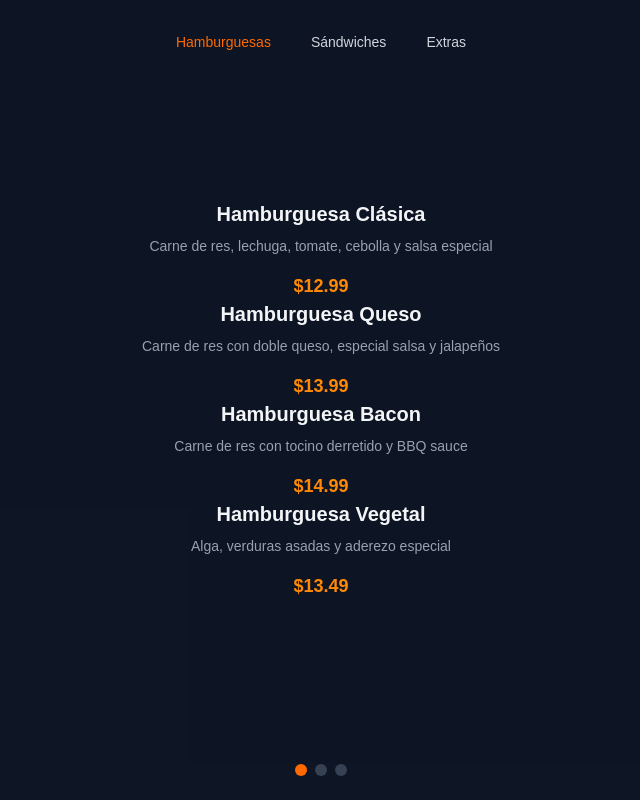
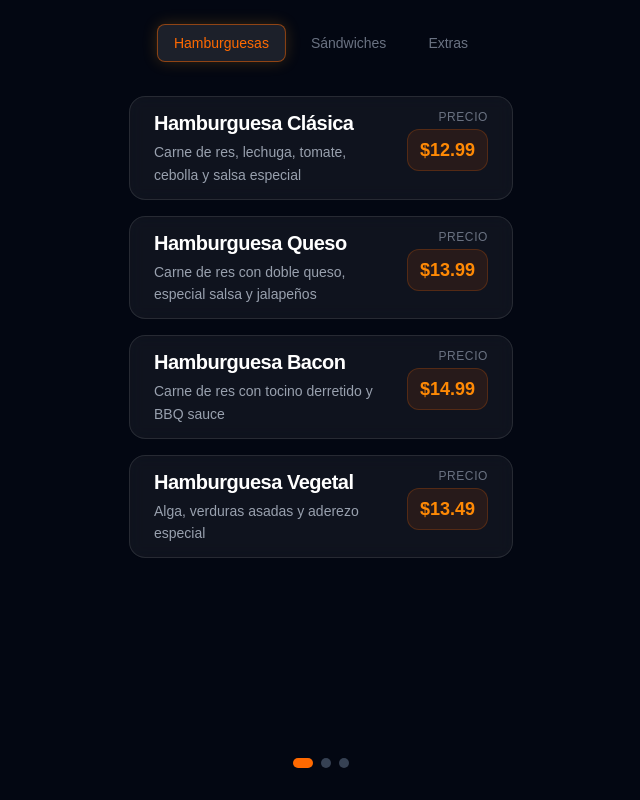
Before and after one commit to BrLearnix/carta, a Next.js app: page / in a window 1280 px wide. Shown: the whole page, without its empty margins (319-959 px from the left). Built offline with nearby package versions, Linux system fonts and the light colour scheme.

Commit message:
se implemento mejor diseño basico

```diff
--- a/app/page.tsx
+++ b/app/page.tsx
@@ -1,6 +1,6 @@
 "use client";
 
-import React, { useState, useEffect, useRef } from "react";
+import React, { useState, useRef } from "react";
 
 type MenuItem = {
   label: string;
@@ -33,86 +33,102 @@ const categories = [
   { id: "extras", label: "Extras" }
 ] as const;
 
-const translateXValues = ["0%", "-100%", "-200%"];
-
-function getSectionClasses(index: number): string {
-  const isActive = index === 0 ? "bg-gray-900/80" : index === 1 ? "bg-gray-800/80" : "bg-gray-900/80";
-  const tx = translateXValues[index];
-  const rotate = index === 0 ? "rotateY(0deg)" : index === 1 ? "rotateY(-15deg)" : "rotateY(-30deg)";
-  const scale = index === 0 ? "1" : "0.9";
-  const perspective = "perspective(1000px)";
-  return `min-h-screen flex flex-col items-center justify-center ${isActive} ${perspective} transform translateX(${tx}) ${rotate} scale(${scale}) transition-transform duration-500 ease-out`;
-}
-
 export default function Home() {
   const [activeIndex, setActiveIndex] = useState(0);
-  const swipeStartX = useRef<number>(0);
+  const scrollRef = useRef<HTMLDivElement>(null);
 
-  useEffect(() => {
-    swipeStartX.current = 0;
-  }, [activeIndex]);
-
-  const handleTouchStart = (e: React.TouchEvent) => {
-    swipeStartX.current = (e.touches[0] as Touch).clientX;
-  };
-
-  const handleTouchEnd = (e: React.TouchEvent) => {
-    let clientXValue = swipeStartX.current;
-    if (e.changedTouches) {
-      const lastTouch = e.changedTouches[e.changedTouches.length - 1];
-      clientXValue = lastTouch.clientX;
-    } else if (e.touches) {
-      const firstTouch = e.touches[0];
-      clientXValue = firstTouch.clientX;
-    }
-    const diff = clientXValue - swipeStartX.current;
-
-    if (Math.abs(diff) > 50) {
-      if (diff < 0 && activeIndex < 2) {
-        setActiveIndex(prev => prev + 1);
-      } else if (diff > 0 && activeIndex > 0) {
-        setActiveIndex(prev => prev - 1);
+  const scrollToSection = (index: number) => {
+    setActiveIndex(index);
+    if (scrollRef.current) {
+      const section = scrollRef.current.children[index] as HTMLElement;
+      if (section) {
+        section.scrollIntoView({ behavior: "smooth", inline: "start" });
       }
     }
   };
 
+  const handleScroll = (e: React.UIEvent) => {
+    const container = e.currentTarget as HTMLDivElement;
+    const scrollLeft = container.scrollLeft;
+    const containerWidth = container.clientWidth;
+    const index = Math.round(scrollLeft / containerWidth);
+    if (index >= 0 && index < categories.length) {
+      setActiveIndex(index);
+    }
+  };
+
   return (
-    <div
-      className="min-h-screen overflow-x-hidden swiping-container bg-gray-950"
-      onTouchStart={handleTouchStart}
-      onTouchEnd={handleTouchEnd}
-    >
+    <div className="min-h-screen bg-gray-950 overflow-hidden">
       <nav
-        className="fixed top-6 left-1/2 -translate-x-1/2 flex space-x-2 z-10"
-        style={{ padding: '0 1rem' }}
+        className="fixed top-6 left-1/2 -translate-x-1/2 flex space-x-2 z-20"
+        style={{ padding: "0 1rem" }}
       >
         {categories.map((cat, i) => (
           <button
             key={cat.id}
-            onClick={() => setActiveIndex(i)}
-            className={`px-4 py-2 rounded text-gray-300 text-sm font-medium transition-colors ${activeIndex === i ? 'text-orange-500' : 'hover:text-orange-400'}`}
+            onClick={() => scrollToSection(i)}
+            className={`px-4 py-2 rounded-lg text-sm font-medium transition-all duration-300 ${activeIndex === i
+              ? "bg-white/10 text-orange-500 border border-orange-500/50 shadow-[0_0_15px_rgba(250,166,26,0.2)]"
+              : "text-gray-500 hover:text-orange-400 hover:bg-white/5 hover:border-white/10 border border-transparent"
+            }`}
           >
             {cat.label}
           </button>
         ))}
       </nav>
 
-      <div className={getSectionClasses(activeIndex)}>
-        {menuItems[categories[activeIndex].id].map((item: MenuItem) => (
-          <div key={item.label} className="w-full max-w-sm text-center">
-            <h2 className="text-xl font-bold text-gray-100 mb-2">{item.label}</h2>
-            <p className="text-gray-400 text-sm mb-4">{item.desc || ""}</p>
-            <div className="text-orange-400 text-lg font-bold">{item.price}</div>
+      <div
+        ref={scrollRef}
+        className="flex flex-row overflow-x-auto scroll-snap-x h-full no-scrollbar -mx-4 pt-24 pb-24"
+        onScroll={handleScroll}
+      >
+        {categories.map((cat, i) => (
+          <div
+            key={cat.id}
+            className={`snap-start w-full min-w-full flex-shrink-0 flex flex-col items-center justify-center px-4 transition-all duration-500 ${
+              activeIndex === i
+                ? "opacity-100 scale-100 grayscale-0 filter-none"
+                : "opacity-45 scale-95 grayscale filter-[blur(2px)] pointer-events-none"
+            }`}
+          >
+            {menuItems[cat.id].map((item: MenuItem) => (
+              <div
+                key={item.label}
+                className="flex flex-row items-start justify-between gap-6 w-full max-w-sm bg-white/5 backdrop-blur-sm border border-white/10 rounded-2xl px-6 py-3 hover:bg-white/10 transition-colors duration-300 cursor-pointer mb-4"
+              >
+                <div className="flex-1 text-left">
+                  <h2 className="text-xl font-bold text-white mb-1 tracking-tight">
+                    {item.label}
+                  </h2>
+                  <p className="text-gray-400 text-sm leading-relaxed">
+                    {item.desc || ""}
+                  </p>
+                </div>
+                <div className="min-w-[90px] flex flex-col items-end gap-1">
+                  <span className="text-xs font-medium text-gray-500 uppercase tracking-wider">
+                    Precio
+                  </span>
+                  <div className="bg-orange-500/10 border border-orange-500/20 rounded-xl px-3 py-1.5">
+                    <span className="text-orange-400 font-bold text-lg">
+                      {item.price}
+                    </span>
+                  </div>
+                </div>
+              </div>
+            ))}
           </div>
         ))}
       </div>
 
-      <div className="fixed bottom-6 left-1/2 -translate-x-1/2 flex space-x-2 z-10">
+      <div className="fixed bottom-8 left-1/2 -translate-x-1/2 flex space-x-2 z-20">
         {categories.map((cat, i) => (
           <button
             key={cat.id}
-            onClick={() => setActiveIndex(i)}
-            className={`w-3 h-3 rounded-full ${activeIndex === i ? 'bg-orange-500' : 'bg-gray-700'} transition-colors`}
+            onClick={() => scrollToSection(i)}
+            className={`w-2.5 h-2.5 rounded-full transition-all duration-300 ${activeIndex === i
+              ? "bg-orange-500 w-5"
+              : "bg-gray-700"
+            }`}
             aria-label={`Ir a ${cat.label}`}
           />
         ))}
```
